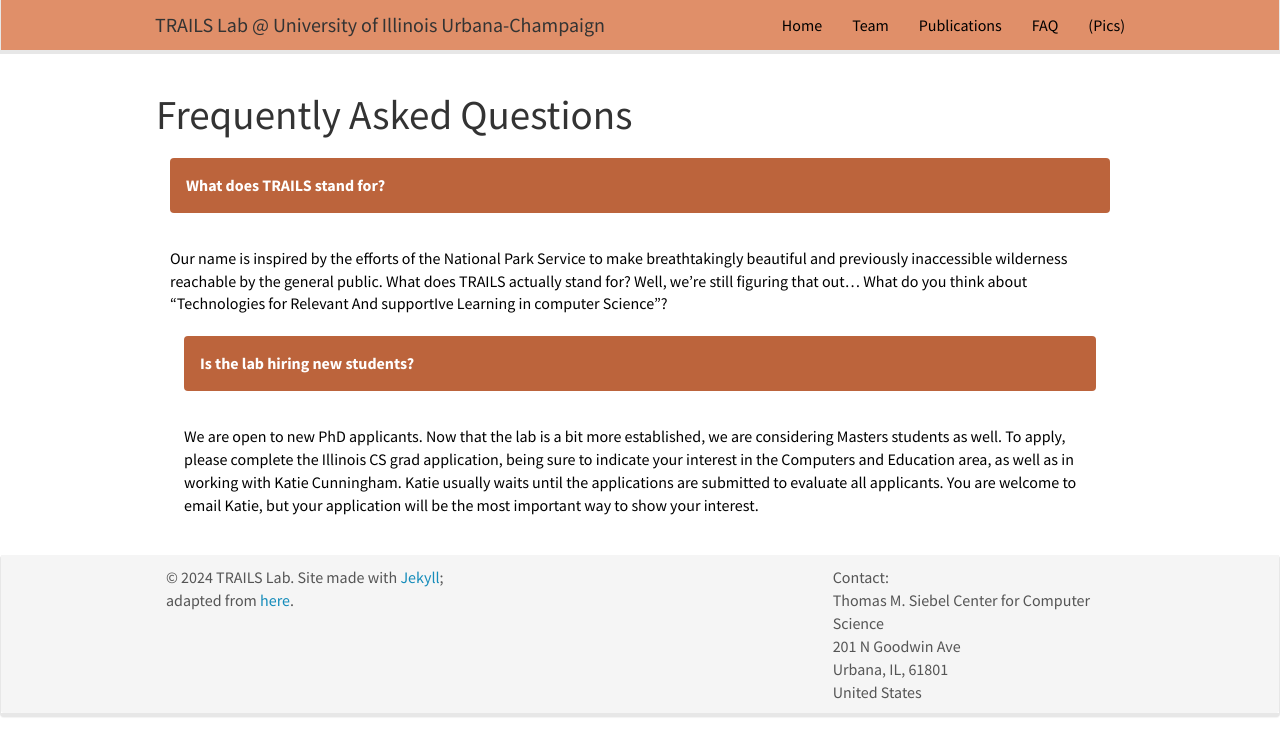
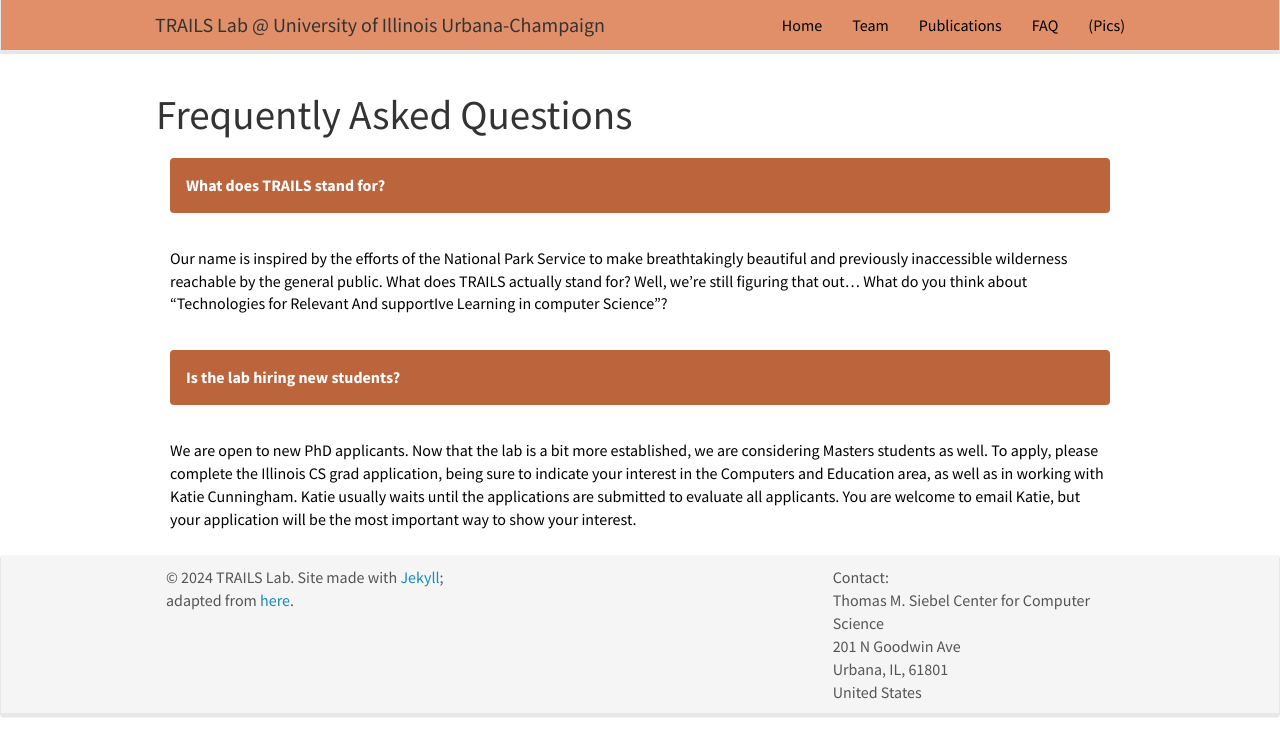
Before and after one commit to katieirenec/trails-lab, a Jekyll site: the page built from _pages/faq.md, in a window 1280 px wide. Shown: the top 756 px of the page. Built offline with Jekyll 4.4.1, drawn with Linux system fonts in a browser that asks for light colours; nearby versions of some CDN libraries.

Commit message:
Fix faq page

```diff
--- a/_pages/faq.md
+++ b/_pages/faq.md
@@ -3,11 +3,12 @@
 layout: textlay
 excerpt: "TRAILS Lab @ University of Illinois Urbana-Champaign"
 sitemap: true
-permalink: /faq
+permalink: /faq/
 ---
 
 # Frequently Asked Questions
 
 {% for article in site.data.faq %}
 <div class="faq-item"><p class="faq-question">**{{ article.q }}**</p> <br> {{ article.a}}
+</div>
 {% endfor %}
```
